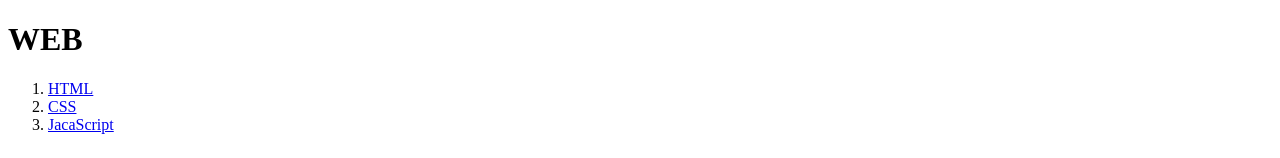
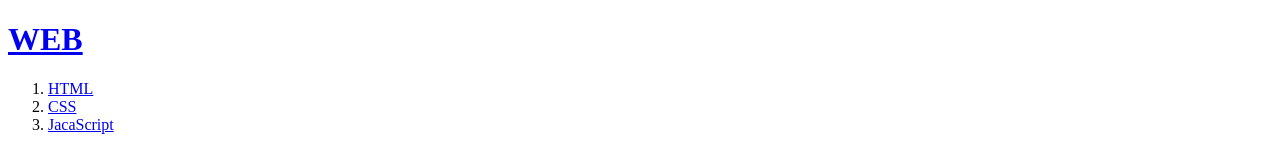
Before and after one commit to jinsubh/HyunPM, a plain HTML site: page 2.html in a window 1280 px wide. Shown: the top 158 px of the page. Drawn offline with Linux system fonts and the light colour scheme.

Commit message:
HTML연습 파일 0511

```diff
--- a/2.html
+++ b/2.html
@@ -6,7 +6,7 @@
 </head>
 
 <body>
-  <h1><a herf ="index.html">WEB</a></h1>
+  <h1><a href ="index.html">WEB</a></h1>
   <ol>
     <li><a href="1.html">HTML</a></li>
     <li><a href="2.html">CSS</a></li>
```
Also changed, not shown: 3.html (+1 -1 lines), index.html (+1 -1 lines).
